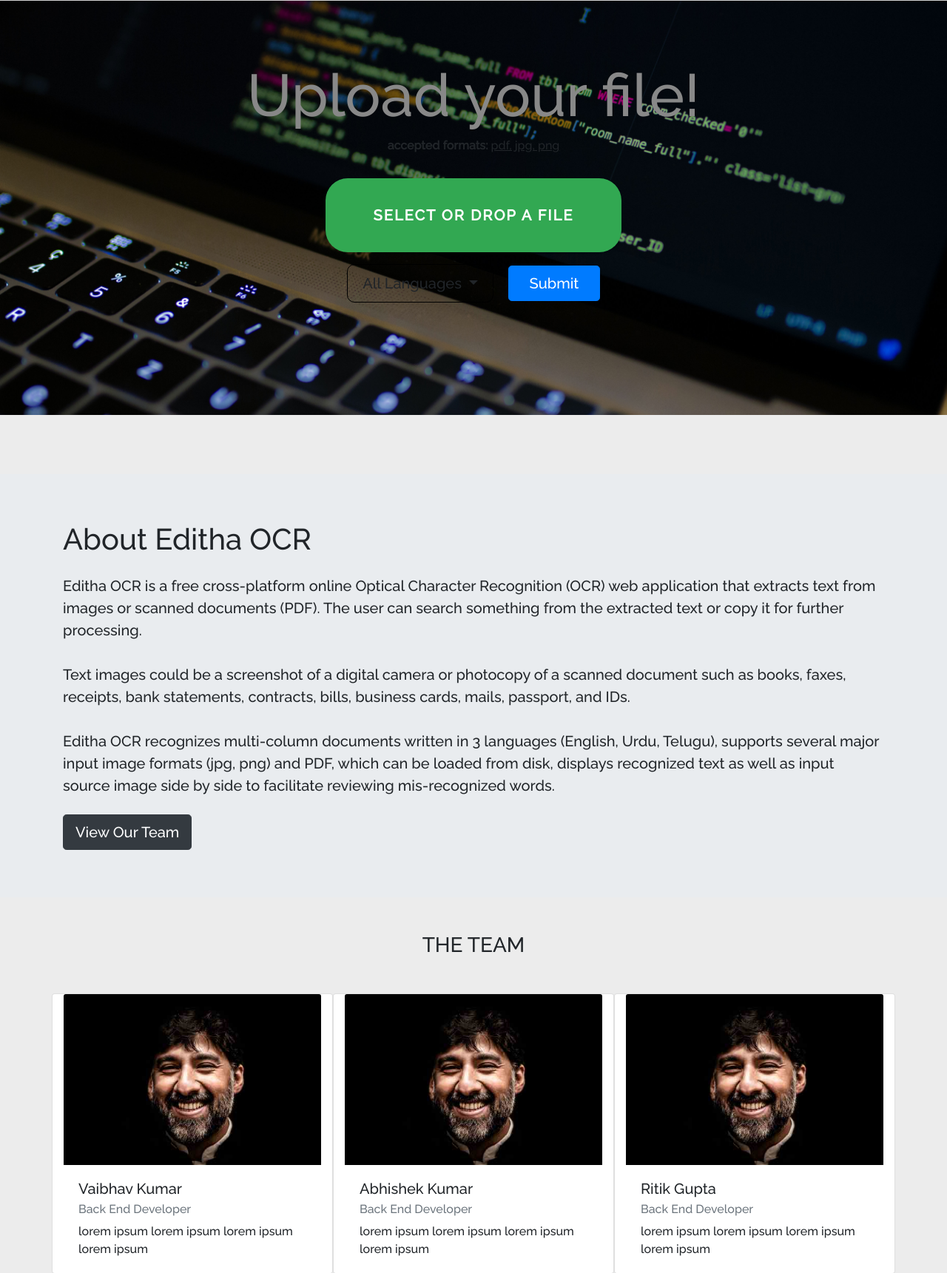
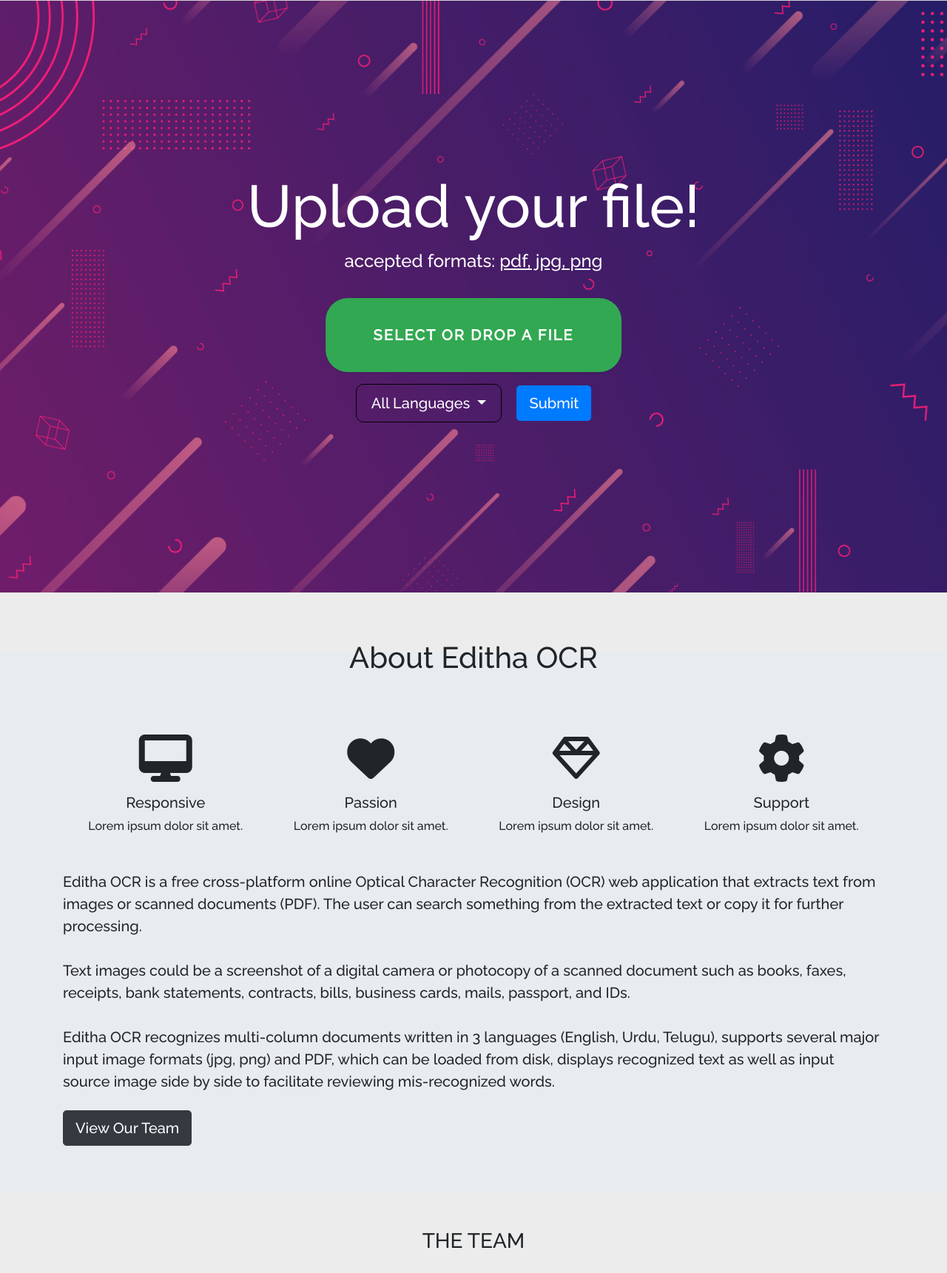
Before and after one commit to Abhishekkumar02/NC_CMRCET_KB145_EDITHA, a Flask app: page / in a window 1280 px wide. Shown: the part 62-1783 px from the top of the page at 74% size. Run offline with Flask 2, Linux system fonts and the light colour scheme; some libraries are stand-ins or nearby versions.

Commit message:
New UI final version

```diff
--- a/static/stylesheets/style.css
+++ b/static/stylesheets/style.css
@@ -23,31 +23,41 @@ body {
 
 /* Backgroung Img Main Section */
 
-.sectionDiv {
-    background-image: url(/static/images/mac.jpg);
-    background-color: rgba(0, 0, 0, 0.5);
+.img {
+    background-image: url(../images/main3.png);
+    opacity: .88;
+    /* background-color: rgba(0, 0, 0, 0.8); */
     background-position: center;
     background-repeat: no-repeat;
     background-size: cover;
-    height: 70vh;
+    height: 100vh;
+    width: 100%;
+    position: relative;
+}
+
+.introduction {
+    text-align: center;
+    color: #fff;
+    position: absolute;
+    top: 50%;
+    left: 50%;
+    transform: translate(-50%, -50%);
 }
 
 .nav-item {
     padding-right: 3%;
 }
 
-.col-content {
-    text-align: center;
+.introduction h1 {
+    /* padding-top: 5rem; */
+    font-size: 5rem;
+    /* color: rgb(136, 136, 136); */
 }
 
-.col-content h1 {
-    padding-top: 5rem;
-    font-size: 80px;
-    color: rgb(136, 136, 136);
-}
-
-.col-content p {
+.introduction p {
     margin-bottom: 2rem;
+    font-weight: 100;
+    font-size: 1.5rem;
 }
 
 hr {
@@ -302,11 +312,10 @@ hr {
 .dropdown-toggle {
     /* border: 1px solid black!important; */
     margin-right: 1rem;
+    color: #fff;
 }
 
-.dropdown-submit {
-    width: 15%!important;
-}
+.dropdown-submit {}
 
 
 /* result section */
@@ -440,6 +449,24 @@ section.result>div>span {
 
 /* about section */
 
+.about-h1 {
+    margin-top: -5rem !important;
+    margin-bottom: 5rem !important;
+}
+
+.about-main .fa {
+    font-size: 4rem;
+    margin-bottom: 1rem;
+}
+
+.fa-p {
+    margin-bottom: 3rem !important;
+}
+
+.center {
+    text-align: center;
+}
+
 .jumbotron {
     margin-top: 5rem;
 }
--- a/templates/index.html
+++ b/templates/index.html
@@ -12,6 +12,8 @@
     <link href="../static/stylesheets/style.css" rel="stylesheet" />
     <script src="../static/js/script.js"></script>
     <title>Editha OCR</title>
+    <!-- font awesome cdn -->
+    <script src="https://use.fontawesome.com/b8829db1cc.js"></script>
 </head>
 
 <body>
@@ -43,12 +45,10 @@
         </nav>
         <hr>
 
-        <div class="row sectionDiv">
+        <div class="sectionDiv">
 
-            <div class="col-2 col-side">
-            </div>
-
-            <div class="col-content col-8">
+            <div class="img"></div>
+            <div class="introduction">
 
                 <h1>
                     Upload your file!
@@ -80,13 +80,13 @@
                             </div>
                         </div>
                         <button class="btn btn-primary btn-lg dropdown-submit">Submit</button>
+                    </div>
 
-                        <!--  -->
-                        <!-- <input type="submit" name="Telugu" value="Telugu Only" class="btn btn-primary btn-lg upload-btn">
+                    <!--  -->
+                    <!-- <input type="submit" name="Telugu" value="Telugu Only" class="btn btn-primary btn-lg upload-btn">
                         <input type="submit" name="English" value="English Only" class="btn btn-primary btn-lg upload-btn">
                         <input type="submit" name="Urdu" value="Urdu Only" class="btn btn-primary btn-lg upload-btn">
                         <br><br><input type="submit" name="Mixture" value="Mixture" class="btn btn-primary btn-lg upload-btn"> -->
-                    </div>
                 </form>
             </div>
         </div>
@@ -111,8 +111,43 @@
 
         <!-- about section -->
         <div class="jumbotron jumbotron-fluid" id="about">
+
             <div class="container mt-6">
-                <h1 class="display-6 mb-4">About Editha OCR</h1>
+                <h1 class="display-6 center about-h1">About Editha OCR</h1>
+                <div class="about-main center">
+                    <div class="container">
+                        <div class="row">
+                            <div class="col-sm">
+                                <div>
+                                    <i class="fa fa-desktop"></i>
+                                    <h5>Responsive</h5>
+                                    <p class="fa-p">Lorem ipsum dolor sit amet.</p>
+                                </div>
+                            </div>
+                            <div class="col-sm">
+                                <div>
+                                    <i class="fa fa-heart"></i>
+                                    <h5>Passion</h5>
+                                    <p class="fa-p">Lorem ipsum dolor sit amet.</p>
+                                </div>
+                            </div>
+                            <div class="col-sm">
+                                <div>
+                                    <i class="fa fa-diamond"></i>
+                                    <h5>Design</h5>
+                                    <p class="fa-p">Lorem ipsum dolor sit amet.</p>
+                                </div>
+                            </div>
+                            <div class="col-sm">
+                                <div>
+                                    <i class="fa fa-cog"></i>
+                                    <h5>Support</h5>
+                                    <p class="fa-p">Lorem ipsum dolor sit amet.</p>
+                                </div>
+                            </div>
+                        </div>
+                    </div>
+                </div>
                 <p class="lead">
                     Editha OCR is a free cross-platform online Optical Character Recognition (OCR) web application that extracts text from images or scanned documents (PDF). The user can search something from the extracted text or copy it for further processing.
                     <br> <br> Text images could be a screenshot of a digital camera or photocopy of a scanned document such as books, faxes, receipts, bank statements, contracts, bills, business cards, mails, passport, and IDs.
@@ -187,7 +222,7 @@
 
     <!-- footer section -->
     <div class="page-footer">
-        <a href="https://github.com/Abhishekkumar02/kb145_Editha"<p>Project Github</p></a>
+        <a href="https://github.com/Abhishekkumar02/kb145_Editha" <p>Project Github</p></a>
     </div>
 
     <script src="../static/js/upload-btn.js"></script>
```
Also changed, not shown: static/images/WhatsApp_Image_2020-08-02_at_10.26.57_PM_1.jpeg (added), static/images/main.jpg (added), static/images/main1.jpg (added), static/images/main3.png (added), 1 other file.
